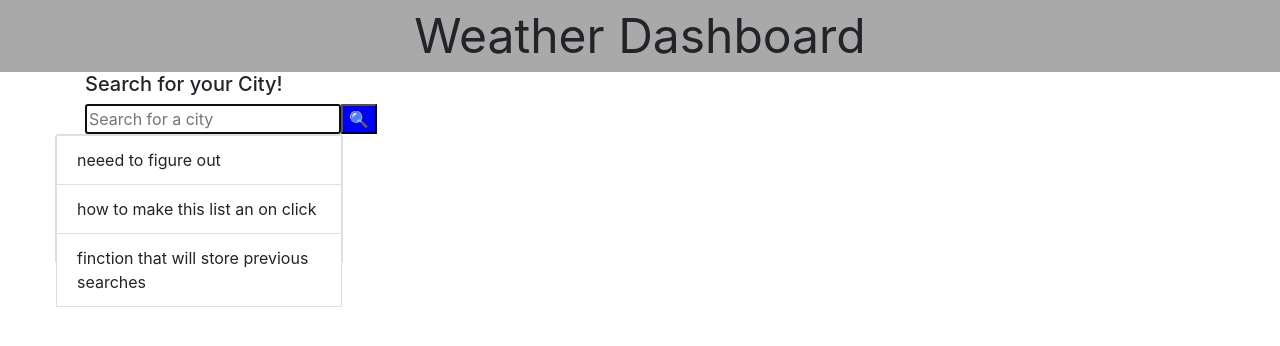
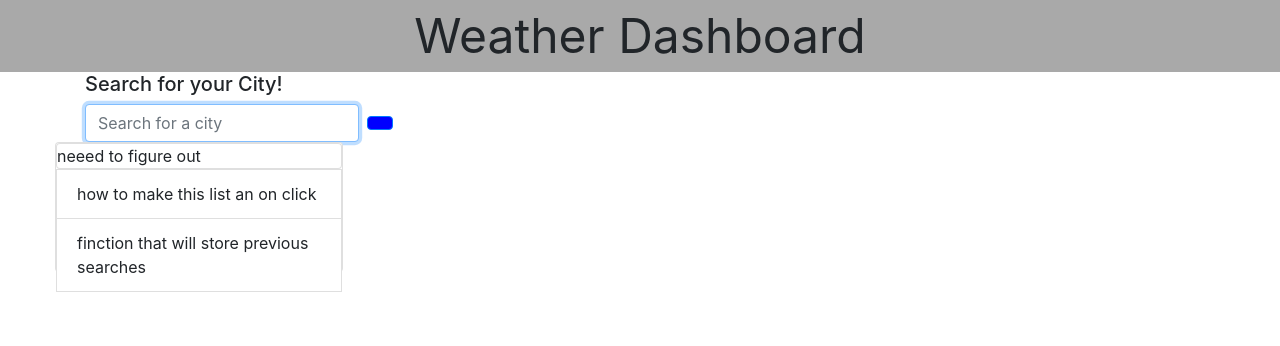
Before and after one commit to aneary91/6-Weather-Dashboard, a plain HTML site: page index.html in a window 1280 px wide. Drawn offline with nearby package versions, Linux system fonts and the light colour scheme.

Commit message:
editing cards

```diff
--- a/index.html
+++ b/index.html
@@ -21,12 +21,13 @@
         <h5 id="heading">Search for your City!</h5>
         <form id="form" class="form-inline d-inline-flex my-2 my-lg-0">
           <input
-            type="text"
+            type="search"
+            class='form-control mr-sm-2 '
             id="yoCity"
             placeholder="Search for a city"
             autofocus
           />
-          <button type="submit" id="goButton">🔍</button>
+          <button type="submit" id="goButton" class="btn btn-primary" placeholder=></button>
         </form>
         <div class="row">
           <div class="row">
@@ -35,7 +36,7 @@
                 <div class="card" id="card" style="width: 18rem">
                   <div class="card-week" style='height: 8rem'>
 
-                    <li class="list-group-item">neeed to figure out</li>
+                    <li class='card'>neeed to figure out</li>
                     <li class="list-group-item">
                       how to make this list an on click
                     </li>
```
